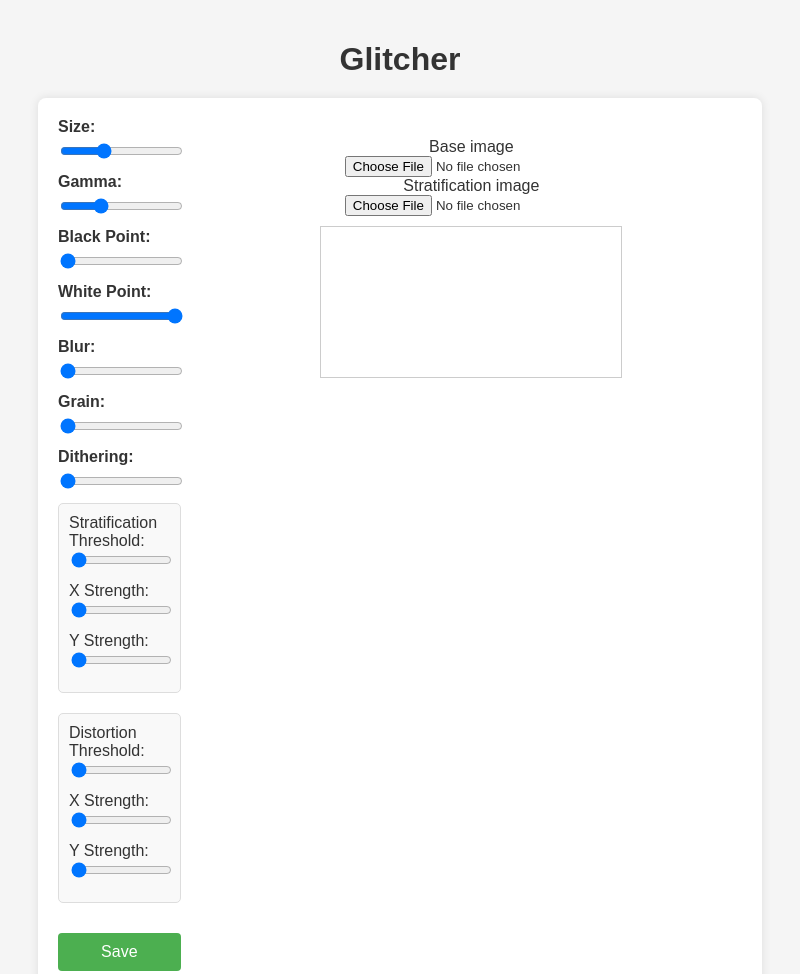
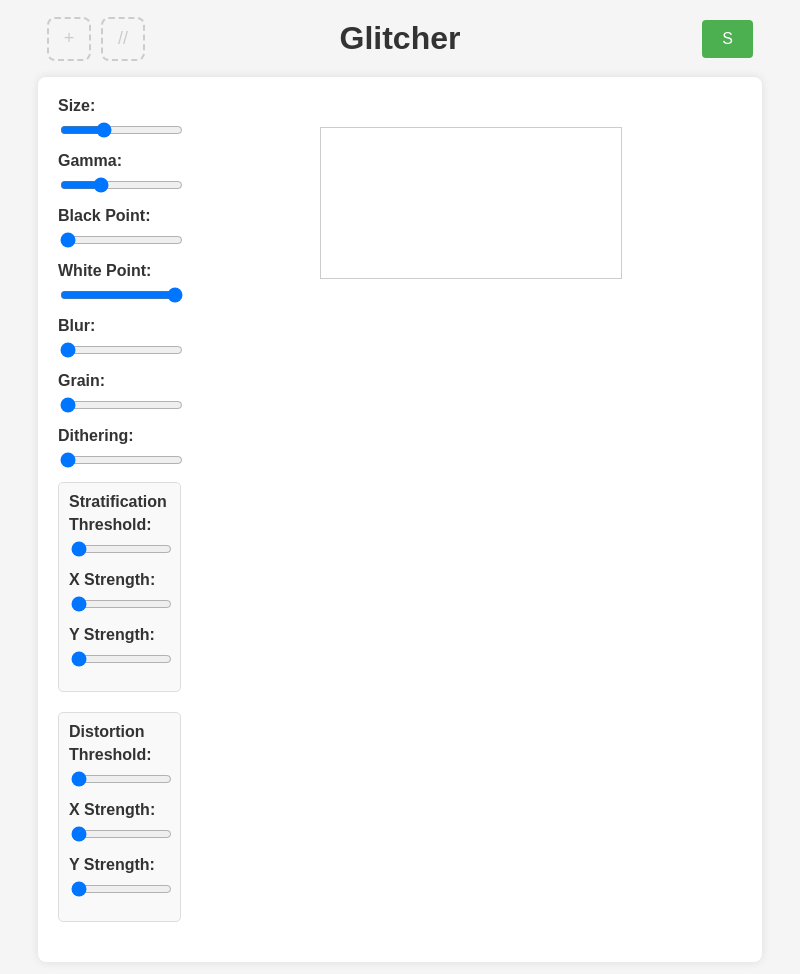
Before and after one commit to menya-izbil-Jared-Leto/GlitchApp, an Electron app: page index.html in a window 800 px wide. Drawn offline with Linux system fonts and the light colour scheme.

Commit message:
Change styling

```diff
--- a/index.html
+++ b/index.html
@@ -5,9 +5,31 @@
   <link rel="stylesheet" href="styles.css">
 </head>
 <body>
+  <div class="header">
+    <div class="file-buttons">
+      <div class="file-upload">
+        <label for="upload">
+          <span class="plus-icon">+</span>
+        </label>
+        <input type="file" id="upload" />
+      </div>
+      <div class="file-upload">
+        <label for="stratification-upload">
+          <span class="plus-icon">//</span>
+        </label>
+        <input type="file" id="stratification-upload" />
+      </div>
+    </div>
     <h1>Glitcher</h1>
+    <div class="save-button">
+      <button id="save">
+        <span class="save-icon">S</span>
+      </button>
+    </div>
+  </div>
   <div class="container">
     <div class="tools">
+      <!-- Здесь идут все слайдеры и группы -->
       <div class="slider">
         <label for="size-slider">Size:</label>
         <input type="range" id="size-slider" min="50" max="200" step="1" value="100">
@@ -66,13 +88,8 @@
           <input type="range" id="y-distortion-strength" min="0" max="100" step="1" value="0">
         </div>
       </div>
-      <button id="save">Save</button>
     </div>
     <div class="image-container">
-      <label>Base image</label>
-      <input type="file" id="upload" />
-      <label>Stratification image</label>
-      <input type="file" id="stratification-upload" />
       <canvas id="canvas"></canvas>
     </div>
   </div>
--- a/styles.css
+++ b/styles.css
@@ -9,9 +9,78 @@ body {
     align-items: center;
 }
 
+.header {
+    display: flex;
+    align-items: center;
+    justify-content: center;
+    width: 100%;
+    max-width: 1200px;
+    margin-bottom: 20px;
+    position: relative;
+}
+
+.file-buttons {
+    display: flex;
+    gap: 10px;
+    position: absolute;
+    left: 27px;
+}
+
+.save-button {
+    position: absolute;
+    right: 27px;
+}
+
+.file-upload {
+    width: 40px;
+    height: 40px;
+    border: 2px dashed #ccc;
+    border-radius: 8px;
+    display: flex;
+    align-items: center;
+    justify-content: center;
+}
+
+.file-upload input[type="file"] {
+    display: none;
+}
+
+.file-upload label {
+    width: 100%;
+    height: 100%;
+    display: flex;
+    align-items: center;
+    justify-content: center;
+    cursor: pointer;
+}
+
+.plus-icon {
+    font-size: 18px;
+    color: #ccc;
+}
+
+.file-upload label:hover .plus-icon {
+    color: #4CAF50;
+}
+
+.save-button button {
+    background-color: #4CAF50;
+    color: white;
+    padding: 10px 20px;
+    border: none;
+    border-radius: 4px;
+    cursor: pointer;
+    font-size: 16px;
+}
+
+.save-button button:hover {
+    background-color: #45a049;
+}
+
 h1 {
     color: #333;
-    margin-bottom: 20px;
+    margin: 0;
+    text-align: center;
 }
 
 .container {
@@ -24,6 +93,19 @@ h1 {
     box-shadow: 0 0 10px rgba(0, 0, 0, 0.1);
     border-radius: 8px;
     padding: 20px;
+}
+
+.group {
+    margin-bottom: 20px;
+    padding: 10px;
+    border: 1px solid #ddd;
+    border-radius: 5px;
+    background-color: #f9f9f9;
+}
+
+.group label {
+    margin: 0;
+    font-weight: normal;
 }
 
 .tools {
@@ -50,19 +132,6 @@ h1 {
     cursor: pointer;
 }
 
-.group {
-    margin-bottom: 20px;
-    padding: 10px;
-    border: 1px solid #ddd;
-    border-radius: 5px;
-    background-color: #f9f9f9;
-}
-
-.group label {
-    margin: 0;
-    font-weight: normal;
-}
-
 .image-container {
     display: flex;
     flex-direction: column;
@@ -71,23 +140,8 @@ h1 {
     width: 100%;
 }
 
-  canvas {
+canvas {
     border: 1px solid #ccc;
     margin-top: 10px;
     max-width: 100%;
-  }
-
-  button {
-    background-color: #4CAF50;
-    color: white;
-    padding: 10px 20px;
-    border: none;
-    border-radius: 4px;
-    cursor: pointer;
-    font-size: 16px;
-    margin-top: 10px;
-  }
-
-  button:hover {
-    background-color: #45a049;
-  }
+}
```
Lines whose indentation alone changed are shown as unchanged.
